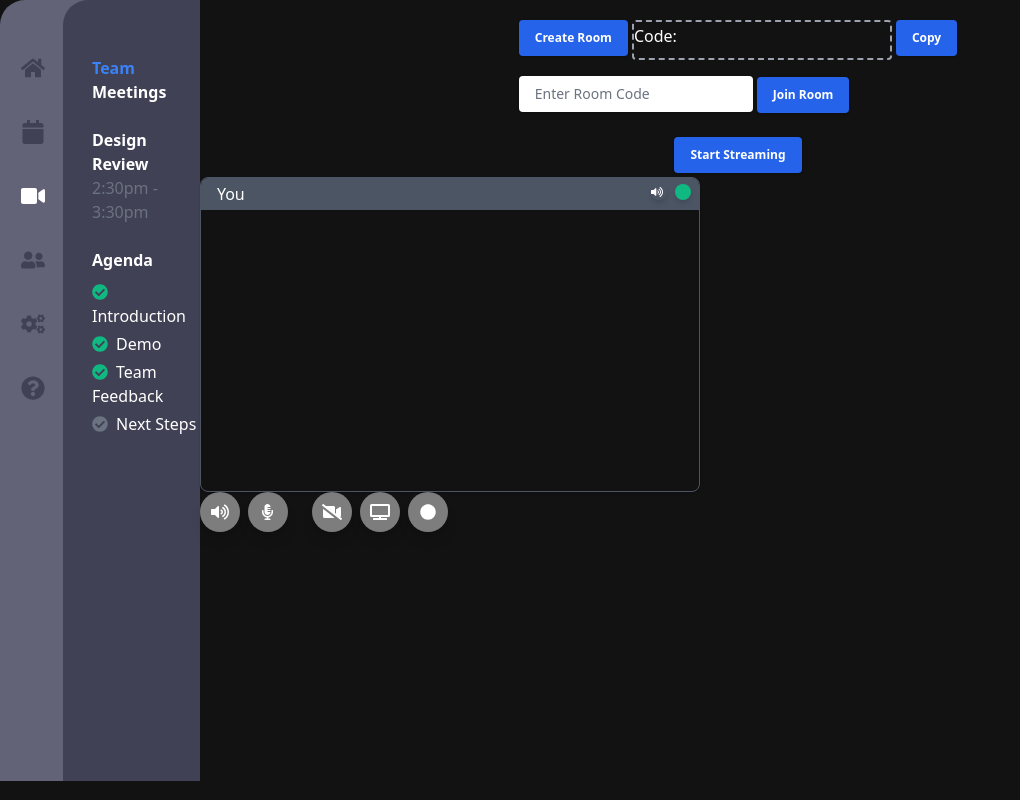
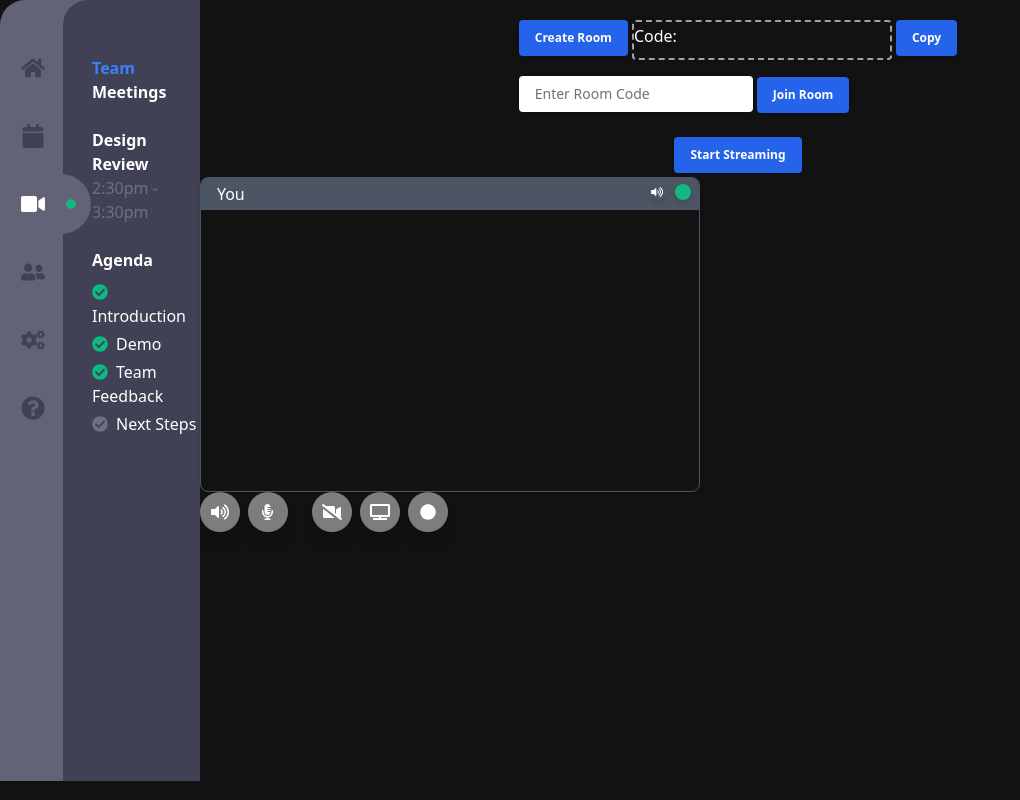
Before and after one commit to verticelabs-dev/screenshare, a Vue app in the folder app/: page / in a window 1280 px wide. Shown: the whole page, without its empty margins (0-1020 px from the left). Built offline with nearby package versions, Linux system fonts and the light colour scheme; no server answers.

Commit message:
Pushing latest

```diff
--- a/app/src/assets/scss/sidebar.scss
+++ b/app/src/assets/scss/sidebar.scss
@@ -12,7 +12,7 @@ $sidebarSecondaryColor: #414155;
 }
 
 .sidebar-content {
-  @apply pl-6 pt-14;
+  @apply pl-6 pt-14 placeholder-indigo-100;
   width: 100%;
   background-color: $sidebarSecondaryColor;
   border-left: 5px solid $sidebarSecondaryColor;
@@ -29,3 +29,28 @@ $sidebarSecondaryColor: #414155;
     color: white;
   }
 }
+
+$waveBorderRadius: 120px;
+.sidebar-wave {
+  position: relative;
+
+  .sidebar-wave-content {
+    display: flex;
+    top: -46px;
+    left: 40px;
+    width: 30px;
+    padding-top: 25px;
+    padding-bottom: 25px;
+    padding-right: 6px;
+    position: absolute;
+    background-color: $sidebarPrimaryColor;
+    border-top-right-radius: $waveBorderRadius;
+    border-bottom-right-radius: $waveBorderRadius;
+  }
+
+  .sidebar-wave-icon {
+    margin-left: 5px;
+    height: 10px;
+    width: 10px;
+  }
+}
--- a/app/src/components/Sidebar.vue
+++ b/app/src/components/Sidebar.vue
@@ -1,6 +1,7 @@
 <template>
   <div class="flex">
     <div class="sidebar flex flex-row">
+      <!-- Icon List -->
       <div
         class="
           sidebar-icons
@@ -11,16 +12,26 @@
           pt-4
         "
       >
+        <!-- Icon Item -->
+        <div class="" v-for="icon in sidebarIcons" :key="icon.name">
           <font-awesome-icon
-          v-for="icon in sidebarIcons"
             :icon="icon.name"
             class="sidebar-icon"
             :class="{ active: isActiveIcon(icon.name) }"
-          :key="icon.name"
             @click="setActiveIcon(icon.name)"
           />
+          <div v-if="isActiveIcon(icon.name)" class="sidebar-wave">
+            <div class="sidebar-wave-content">
+              <font-awesome-icon
+                class="text-green-500 sidebar-wave-icon"
+                icon="circle"
+              />
+            </div>
+          </div>
+        </div>
       </div>
 
+      <!-- Sidebar App -->
       <div class="sidebar-content float-right">
         <MeetingAgenda />
       </div>
```
Lines whose indentation alone changed are shown as unchanged.
